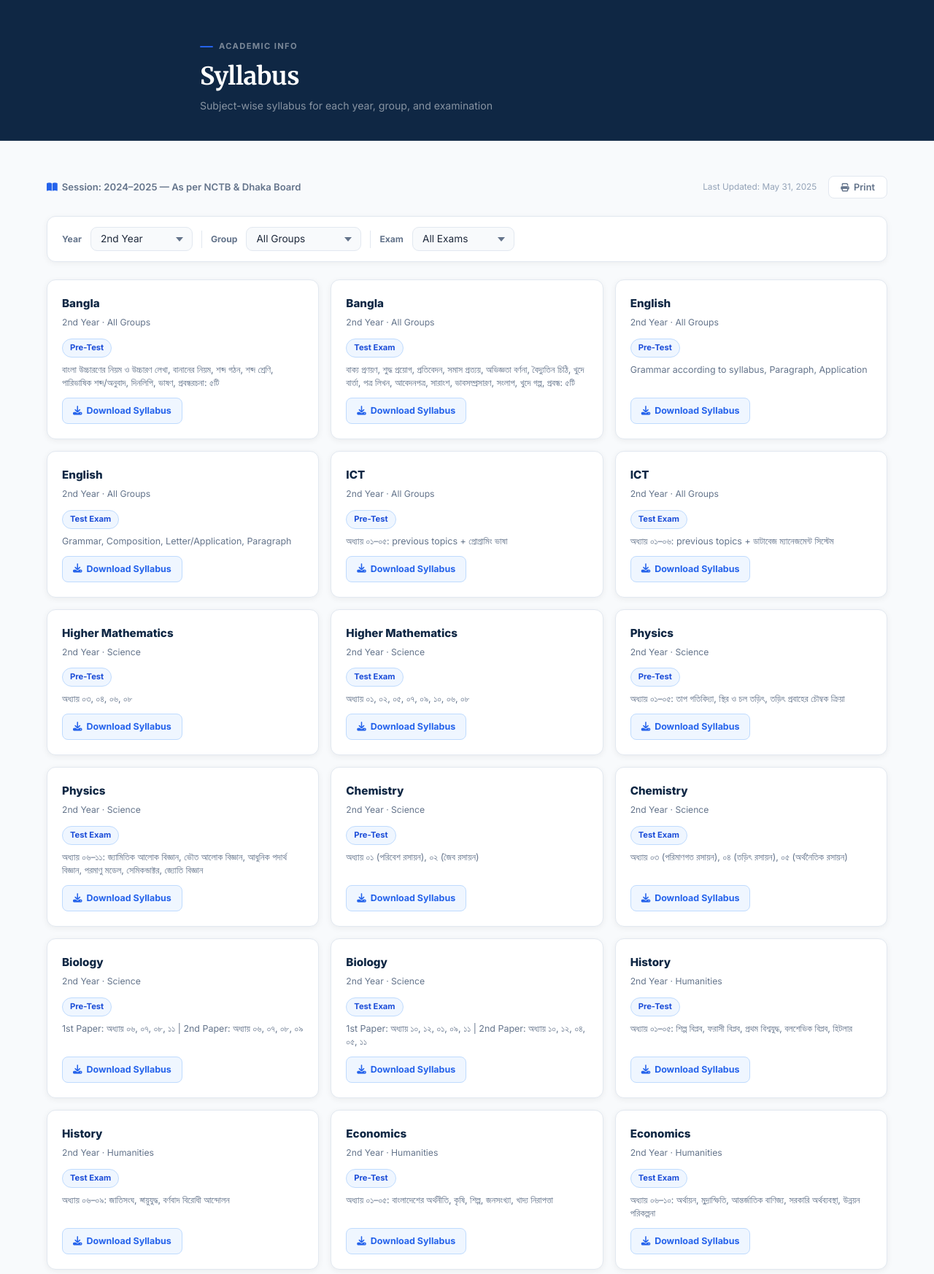
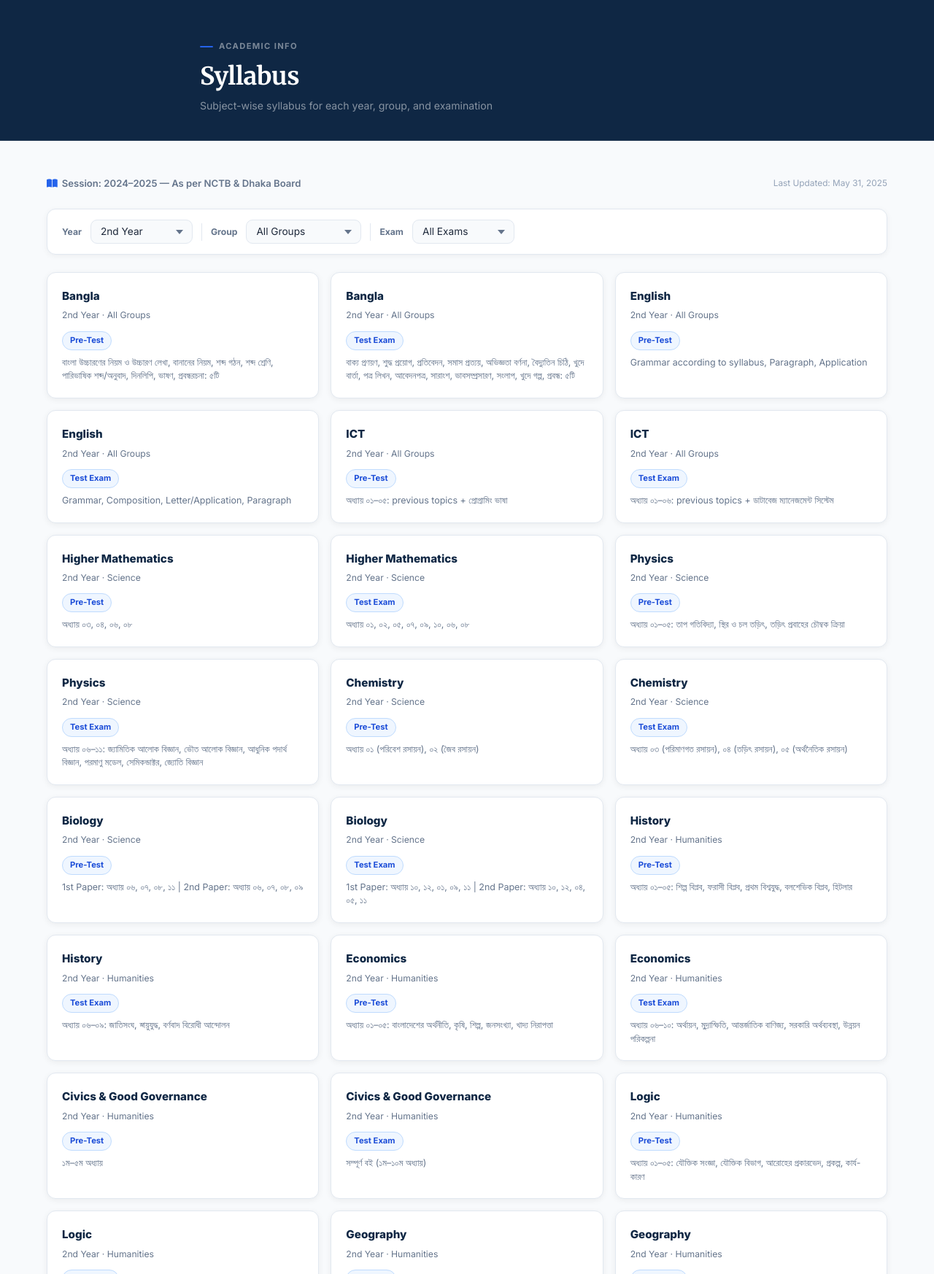
Before and after one commit to ahanafabid01/pmdc, a PHP site: page /pages/syllabus.php in a window 1280 px wide. Shown: the part 118-1864 px from the top of the page at 73% size. Run offline with PHP 8.4, Linux system fonts and the light colour scheme.

Commit message:
feat: add academic pages for exam scheduling, student resources, and college calendar

```diff
--- a/pages/academic-calendar.php
+++ b/pages/academic-calendar.php
@@ -93,7 +93,6 @@ include '../includes/header.php';
                 </form>
                 <div class="ai-meta-row">
                     <span class="ai-last-updated">Last Updated: <?php echo $last_updated; ?></span>
-                    <button class="ai-print-btn" onclick="window.print()"><i class="fas fa-print"></i> Print</button>
                 </div>
             </div>
 
--- a/pages/admit-card.php
+++ b/pages/admit-card.php
@@ -146,7 +146,6 @@ include '../includes/header.php';
                             <i class="fas fa-info-circle" style="color:var(--blue);"></i>
                             Bring this admit card + college ID card to every exam. Loss of admit card is not grounds for exemption.
                         </div>
-                        <button class="ai-print-btn" onclick="window.print()"><i class="fas fa-print"></i> Print Admit Card</button>
                     </div>
                 </div>
                 <?php else: ?>
--- a/pages/class-routine.php
+++ b/pages/class-routine.php
@@ -55,7 +55,6 @@ include '../includes/header.php';
                 <span class="ai-session-label"><i class="fas fa-calendar"></i> Source: PMDC Prospectus (Sample Routine)</span>
                 <div class="ai-meta-row">
                     <span class="ai-last-updated">Last Updated: <?php echo $last_updated; ?></span>
-                    <button class="ai-print-btn" onclick="window.print()"><i class="fas fa-print"></i> Print</button>
                 </div>
             </div>
 
--- a/pages/exam-routine.php
+++ b/pages/exam-routine.php
@@ -94,7 +94,6 @@ include '../includes/header.php';
                 <span class="ai-session-label"><i class="fas fa-calendar"></i> Academic Session: 2024–2025</span>
                 <div class="ai-meta-row">
                     <span class="ai-last-updated">Last Updated: <?php echo $last_updated; ?></span>
-                    <button class="ai-print-btn" onclick="window.print()"><i class="fas fa-print"></i> Print</button>
                 </div>
             </div>
 
--- a/pages/holiday-list.php
+++ b/pages/holiday-list.php
@@ -48,7 +48,6 @@ include '../includes/header.php';
                 <span class="ai-session-label"><i class="fas fa-calendar"></i> Academic Session: <?php echo $session; ?></span>
                 <div class="ai-meta-row">
                     <span class="ai-last-updated">Last Updated: <?php echo $last_updated; ?></span>
-                    <button class="ai-print-btn" onclick="window.print()"><i class="fas fa-print"></i> Print</button>
                 </div>
             </div>
 
--- a/pages/hsc-form-fillup.php
+++ b/pages/hsc-form-fillup.php
@@ -42,7 +42,6 @@ include '../includes/header.php';
                 <span class="ai-session-label"><i class="fas fa-file-alt"></i> HSC Board Examination 2025 — 2nd Year</span>
                 <div class="ai-meta-row">
                     <span class="ai-last-updated">Last Updated: <?php echo $last_updated; ?></span>
-                    <button class="ai-print-btn" onclick="window.print()"><i class="fas fa-print"></i> Print</button>
                 </div>
             </div>
 
--- a/pages/rules-regulation.php
+++ b/pages/rules-regulation.php
@@ -53,7 +53,6 @@ include '../includes/header.php';
                 <span class="ai-session-label"><i class="fas fa-gavel"></i> All students are bound by these regulations upon enrollment</span>
                 <div class="ai-meta-row">
                     <span class="ai-last-updated">Last Updated: <?php echo $last_updated; ?></span>
-                    <button class="ai-print-btn" onclick="window.print()"><i class="fas fa-print"></i> Print</button>
                 </div>
             </div>
 
--- a/pages/student-instruction.php
+++ b/pages/student-instruction.php
@@ -38,7 +38,6 @@ include '../includes/header.php';
                 <span class="ai-session-label"><i class="fas fa-info-circle"></i> Please read all instructions carefully</span>
                 <div class="ai-meta-row">
                     <span class="ai-last-updated">Last Updated: <?php echo $last_updated; ?></span>
-                    <button class="ai-print-btn" onclick="window.print()"><i class="fas fa-print"></i> Print</button>
                 </div>
             </div>
 
--- a/pages/syllabus.php
+++ b/pages/syllabus.php
@@ -128,7 +128,6 @@ include '../includes/header.php';
                 <span class="ai-session-label"><i class="fas fa-book-open"></i> Session: 2024–2025 — As per NCTB & Dhaka Board</span>
                 <div class="ai-meta-row">
                     <span class="ai-last-updated">Last Updated: <?php echo $last_updated; ?></span>
-                    <button class="ai-print-btn" onclick="window.print()"><i class="fas fa-print"></i> Print</button>
                 </div>
             </div>
 
@@ -175,9 +174,6 @@ include '../includes/header.php';
                         <span class="ai-badge badge-college" style="margin-bottom:8px;display:inline-flex;"><?php echo htmlspecialchars($s['exam']); ?></span>
                         <div style="font-size:.78rem;color:var(--muted);font-family:'Inter',sans-serif;line-height:1.5;"><?php echo htmlspecialchars($s['note']); ?></div>
                     </div>
-                    <a href="#" class="syl-download" onclick="alert('Syllabus PDF will be available once uploaded.');return false;">
-                        <i class="fas fa-download"></i> Download Syllabus
-                    </a>
                 </div>
                 <?php endforeach; ?>
             </div>
--- a/pages/uniform.php
+++ b/pages/uniform.php
@@ -25,7 +25,6 @@ include '../includes/header.php';
                 <span class="ai-session-label"><i class="fas fa-tshirt"></i> Official Dress Code — Mandatory for all students</span>
                 <div class="ai-meta-row">
                     <span class="ai-last-updated">Last Updated: <?php echo $last_updated; ?></span>
-                    <button class="ai-print-btn" onclick="window.print()"><i class="fas fa-print"></i> Print</button>
                 </div>
             </div>
 
```
